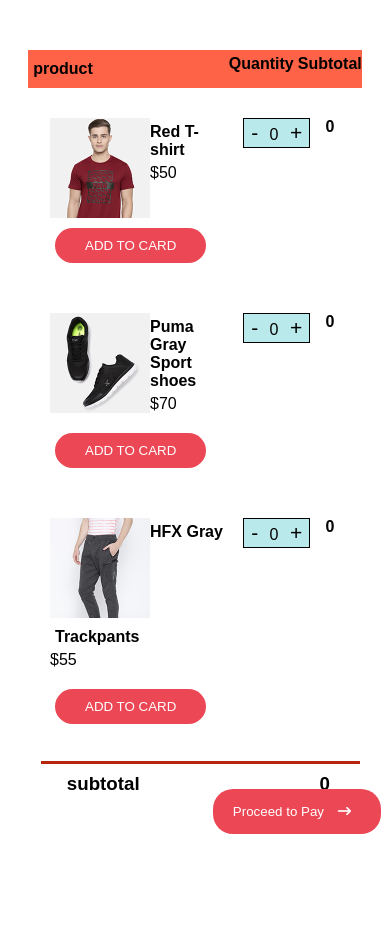
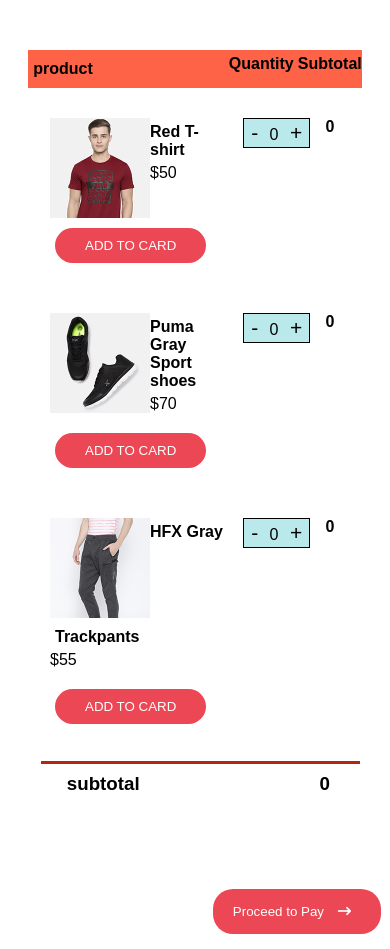
Before and after one commit to Darshittarapara/Red-store, a plain HTML site: page shop.html in a window 390 px wide. Shown: the part 75-1024 px from the top of the page. Before the commit the page ends 924 px from the top, so only its background shows below. Drawn offline with Linux system fonts and the light colour scheme.

Commit message:
Update shop.css

```diff
--- a/css/shop.css
+++ b/css/shop.css
@@ -312,8 +312,8 @@
 }
 .proceed-btn {
     position: absolute;
-    right: 200px;
-    bottom:-80px;
+    right: 20px;
+    bottom:-180px;
 
 
 }
```
